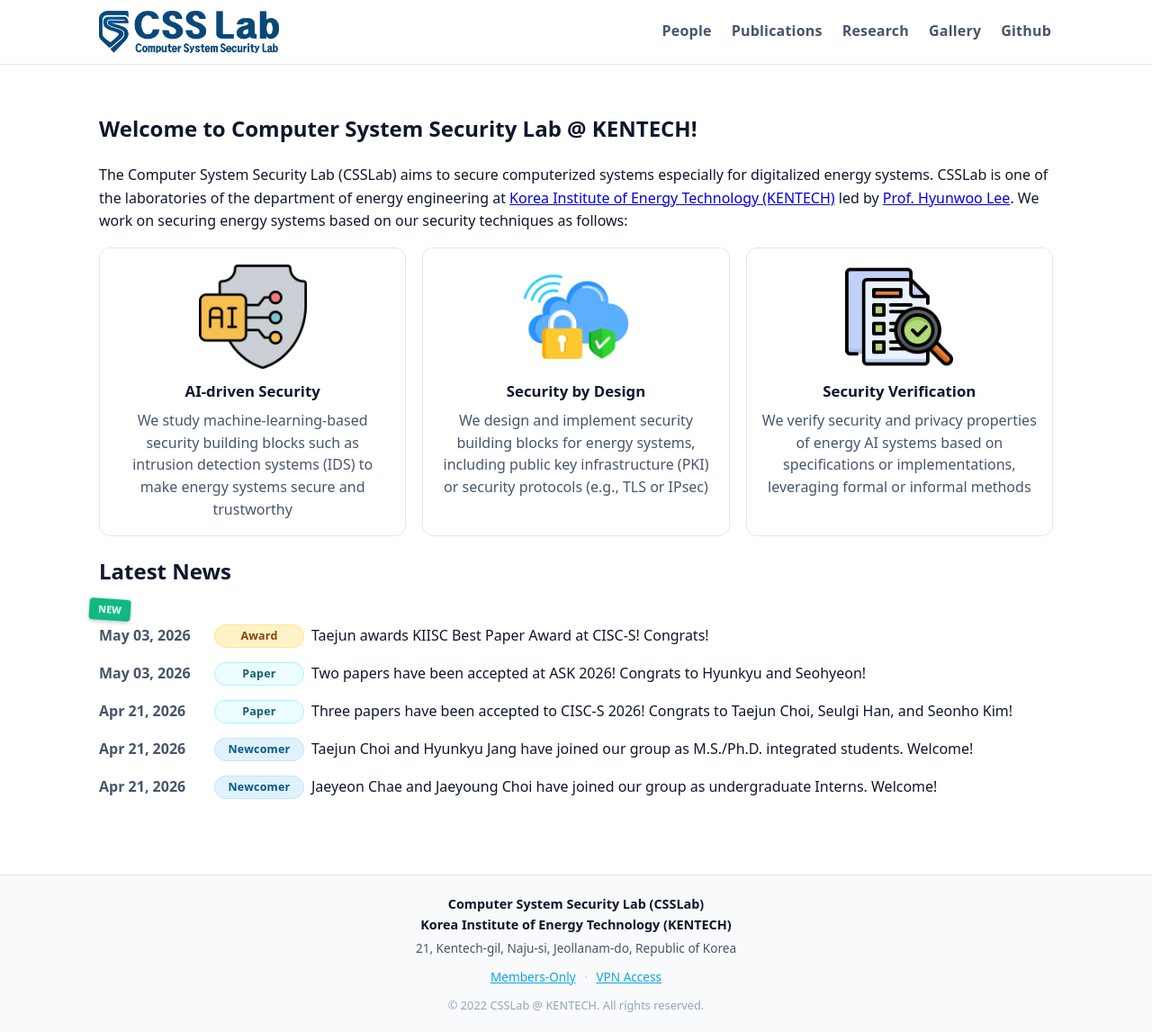
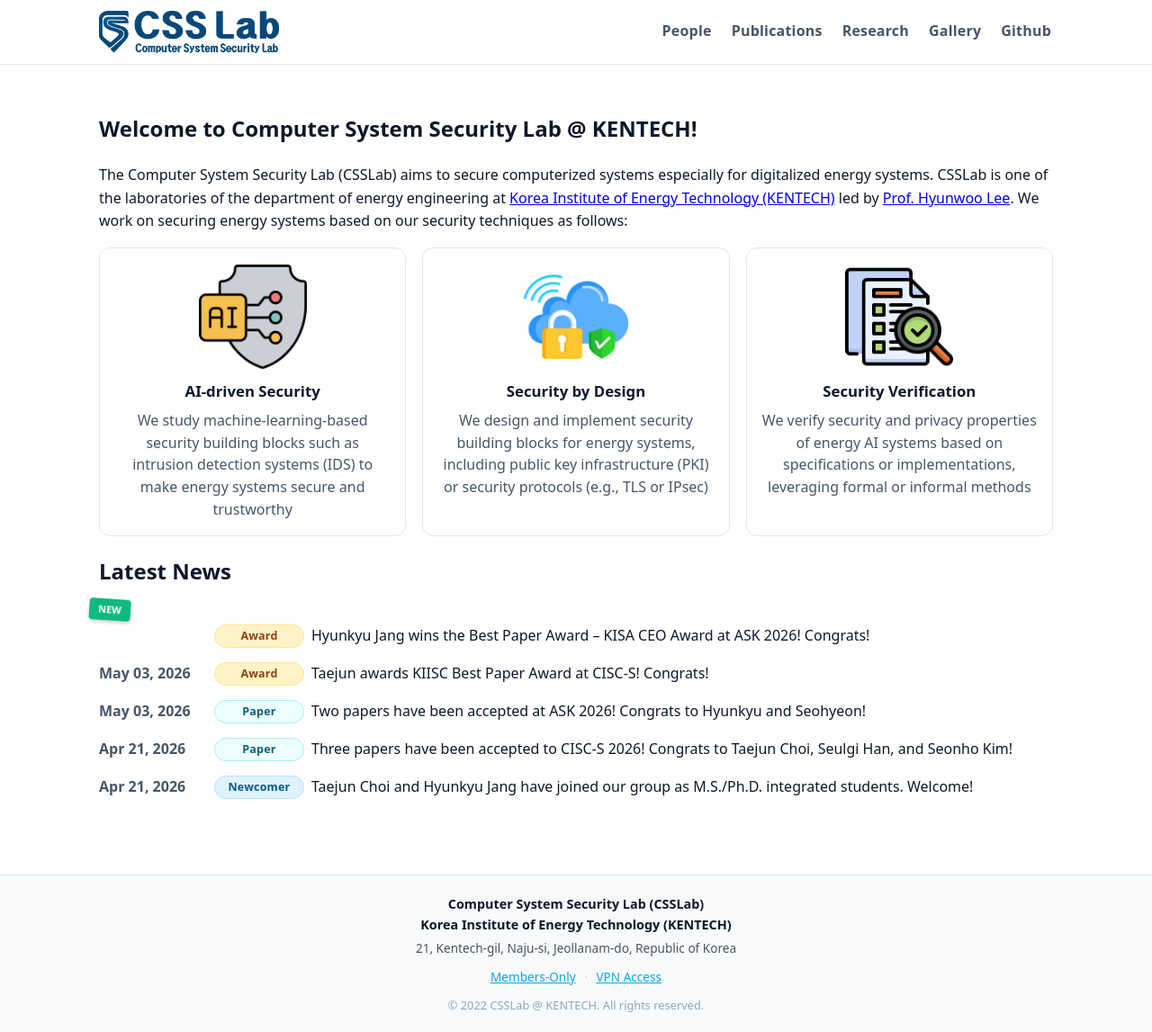
Before and after one commit to comsyssec/comsyssec.github.io, a Jekyll site: the page built from index.md, in a window 1280 px wide. Shown: the whole page at 90% size. Built offline with Jekyll 4.4.1, drawn with Linux system fonts in a browser that asks for light colours.

Commit message:
news section updated

```diff
--- a/_data/news.yml
+++ b/_data/news.yml
@@ -1,3 +1,7 @@
+- sort_key: 20260521215700
+  data: 2026-05-21
+  category: award
+  title: "Hyunkyu Jang wins the Best Paper Award – KISA CEO Award at ASK 2026! Congrats!"
 - sort_key: 20260503215700
   date: 2026-05-03
   category: award
```
